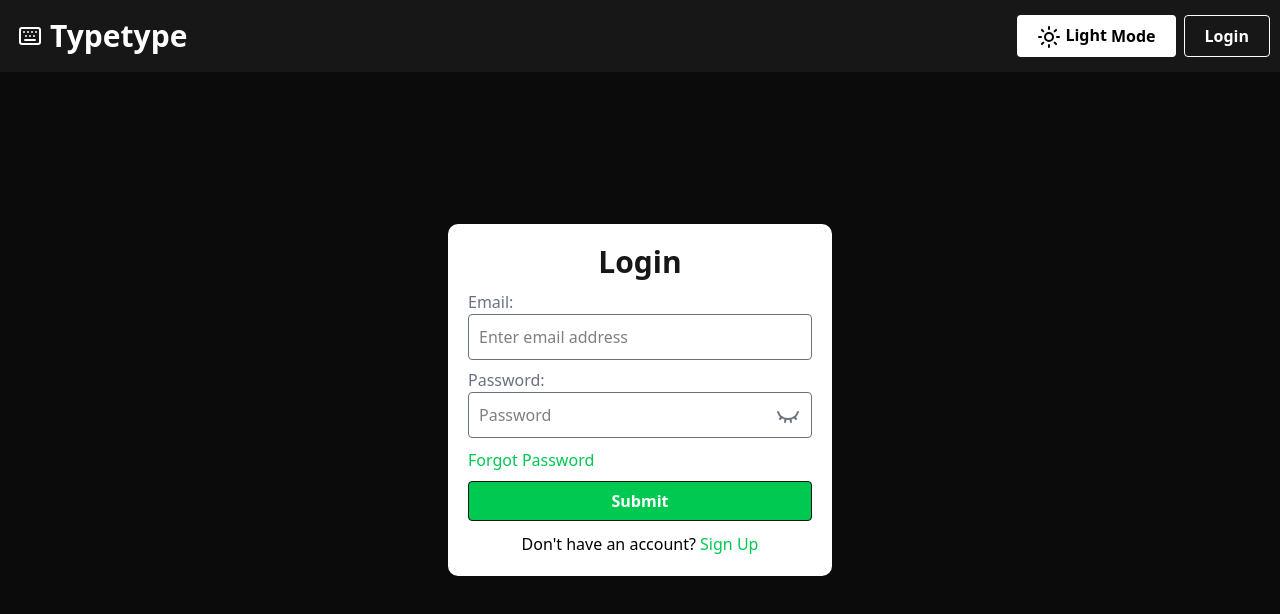
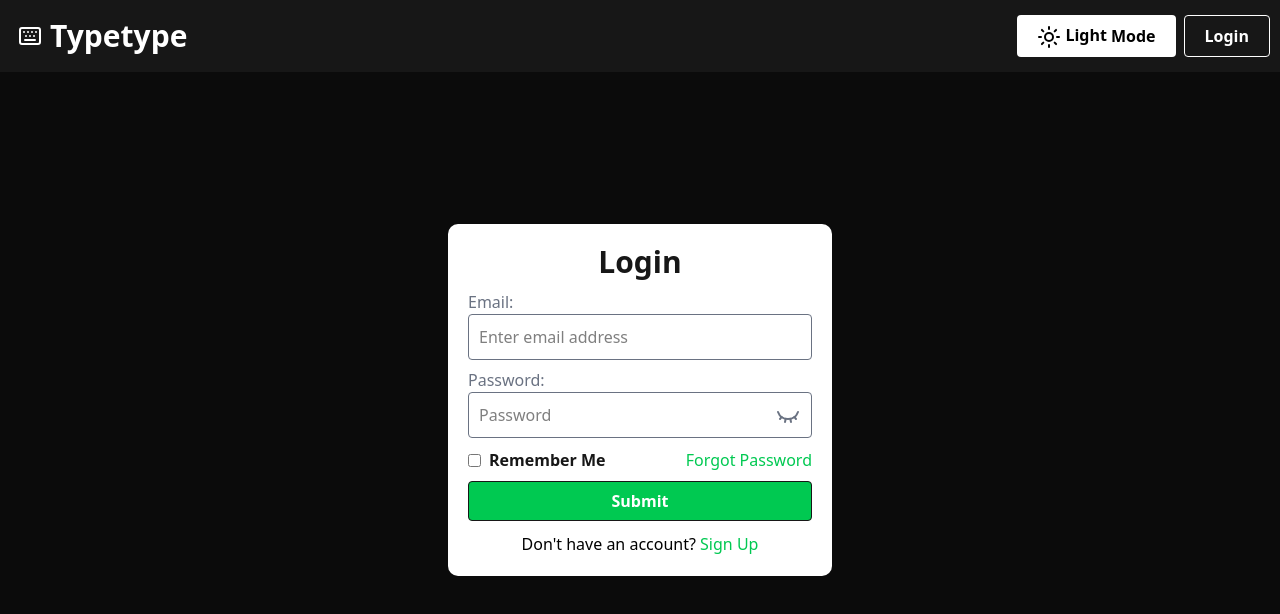
Before and after one commit to AtheoJester23/Typetype, a React (Vite) app: page /Login in a window 1280 px wide. Shown: the top 614 px of the page. Built offline with nearby package versions, Linux system fonts and the light colour scheme; no server answers.

Commit message:
style: add select-none to remember me button

```diff
--- a/src/components/LoginForm.tsx
+++ b/src/components/LoginForm.tsx
@@ -77,7 +77,15 @@ const LoginForm = () => {
                 </div>
 
             </div>
-            <Link to={"/forgotPassword"} className="text-green-500">Forgot Password</Link>
+
+            <div className="flex items-center justify-between">
+                <div className="flex items-center gap-2">
+                    <input type="checkbox" name="rememberMe" id="rememberMe" />
+                    <label htmlFor="rememberMe" className="font-bold text-[rgb(23,23,23)] select-none">Remember Me</label>
+                </div>
+                <Link to={"/forgotPassword"} className="text-green-500">Forgot Password</Link>
+            </div>
+
 
             <button className="border border-[rgb(23,23,23)] bg-green-500 text-white font-bold rounded p-[7px] cursor-pointer -translate-y-0.25 hover:translate-none duration-200">Submit</button>
 
--- a/src/components/Navbar.tsx
+++ b/src/components/Navbar.tsx
@@ -1,6 +1,6 @@
-import { Keyboard, Moon, Sun } from "lucide-react";
+import { Keyboard, Moon, Plus, Sun, UserRound } from "lucide-react";
 import { useTheme } from "../context/ThemeContext";
-import { useNavigate } from "react-router-dom";
+import { Link, useNavigate } from "react-router-dom";
 import { useDispatch, useSelector } from "react-redux";
 import type { AppDispatch, RootState } from "../state/store";
 import { setToken } from "../state/Token/tokenSlice";
@@ -37,8 +37,16 @@ const Navbar = () => {
                             Mode
                 </button>
 
-                <button onClick={() => handleAuth()}className="border text-white py-2 px-5 rounded font-bold cursor-pointer flex justify-center items-center gap-1">
-                    {token ? "Logout" : "Login"}
+                {token && (
+                    <Link to={"/custom"} className="border text-white py-2 px-5 rounded font-bold cursor-pointer flex justify-center items-center gap-1">
+                        <Plus/>
+                        Custom
+                    </Link>
+                )}
+
+                <button onClick={() => handleAuth()} className="border text-white py-2 px-5 rounded font-bold cursor-pointer flex justify-center items-center gap-1">
+
+                    {token ? <span className="flex gap-2"><UserRound/>Profile</span> : "Login"}
                 </button>
             </div>
         </div>
--- a/src/components/SignupForm.tsx
+++ b/src/components/SignupForm.tsx
@@ -118,7 +118,7 @@ const SignupForm = () => {
 
             <div className="flex items-center gap-2">
                 <input type="checkbox" name="rememberMe" id="rememberMe" />
-                <label htmlFor="rememberMe" className="font-bold text-[rgb(23,23,23)]">Remember Me</label>
+                <label htmlFor="rememberMe" className="font-bold text-[rgb(23,23,23)] select-none">Remember Me</label>
             </div>
 
             <button className="border border-[rgb(23,23,23)] font-bold text-[rgb(23,23,23)] py-2 rounded-full -translate-y-0.25 hover:translate-none cursor-pointer duration-200 hover:bg-green-500 hover:text-white">Sign up</button>
--- a/src/pages/CustomText.tsx
+++ b/src/pages/CustomText.tsx
@@ -1,7 +1,7 @@
 const CustomText = () => {
     return (
         <div className="customPage">
-            <h1 className="text-white font-bold p-[50px]">This is a different page...</h1>
+            <textarea className="bg-white w-[80%] h-[80%] p-5"/>
         </div>
     );
 }
```
